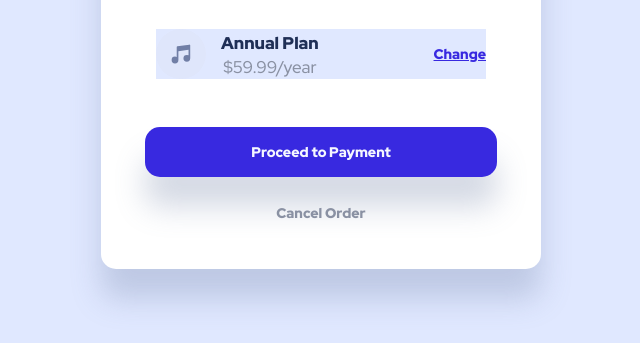
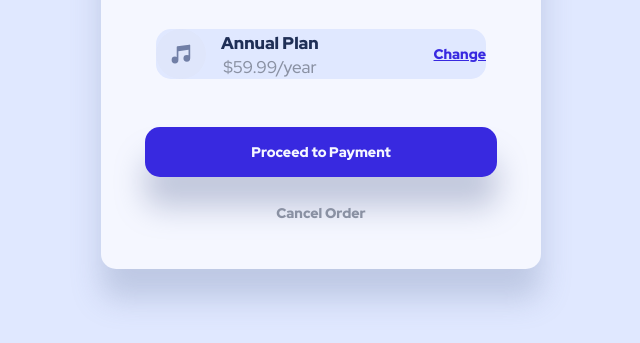
Before and after one commit to napalm-git/order-summary-component, a website: page index.html in a window 1280 px wide. Shown: the part 455-798 px from the top of the page, without its empty margins (319-959 px from the left). Drawn offline with nearby package versions, Linux system fonts and the light colour scheme.

Commit message:
fix colors and shadow

```diff
--- a/sass/main.scss
+++ b/sass/main.scss
@@ -19,7 +19,7 @@ body {
   flex-direction: column;
   align-items: center;
   justify-content: center;
-  background-color: #fff;
+  background-color: hsl(225, 100%, 98%);
   text-align: center;
   width: 440px;
   border-radius: 15px;
@@ -54,6 +54,7 @@ body {
     width: 75%;
     gap: 10px;
     background-color: hsl(225, 100%, 94%);
+    border-radius: 15px;
 
     & .plan {
       font-size: 17px;
@@ -101,7 +102,7 @@ body {
     font-weight: 900;
     font-size: 0.875rem;
     text-align: center;
-    box-shadow: 0px 30px 30px 0px rgba(114, 128, 167, 0.3);
+    box-shadow: 0px 30px 30px 0px rgba(114, 128, 167, 0.4);
 
     &:active {
       background-color: hsl(245, 83%, 68%);
```
Also changed, not shown: sass/main.css, 1 other file.
